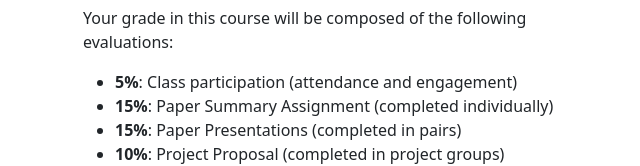
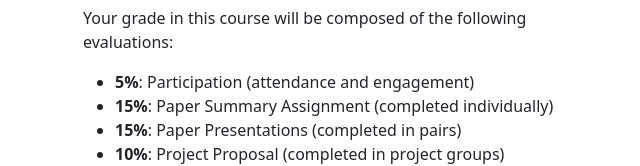
Before and after one commit to CSC2541HF-2021/CSC2541HF-2021.github.io, a Next.js app: page /logistics in a window 1280 px wide. Shown: the part 216-382 px from the top of the page, without its empty margins (307-947 px from the left). Built offline with nearby package versions, Linux system fonts and the light colour scheme; what @tailwindcss/typography would draw is missing.

Commit message:
Consistent capitalization on logistics page

```diff
--- a/pages/logistics.js
+++ b/pages/logistics.js
@@ -15,7 +15,7 @@ export default function Home() {
           <h5>Grading</h5>
           <p>Your grade in this course will be composed of the following evaluations:</p>
           <ul>
-            <li><b>5%</b>: Class participation (attendance and engagement)</li>
+            <li><b>5%</b>: Participation (attendance and engagement)</li>
             <li><b>15%</b>: Paper Summary Assignment (completed individually)</li>
             <li><b>15%</b>: Paper Presentations (completed in pairs)</li>
             <li><b>10%</b>: Project Proposal (completed in project groups)</li>
```
